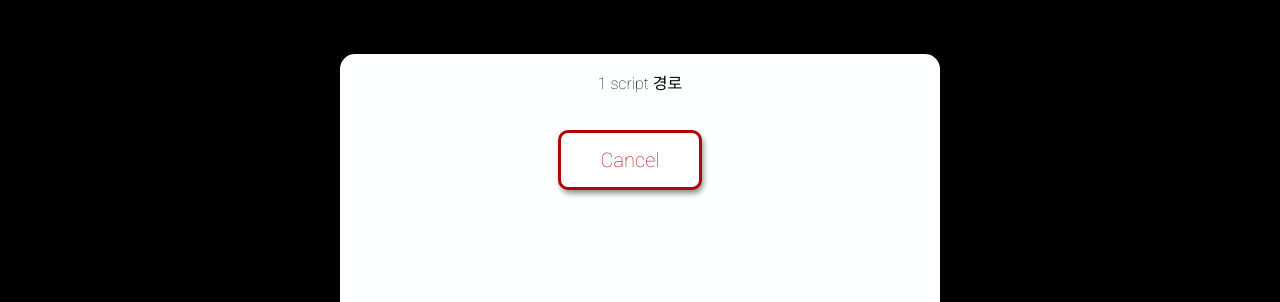
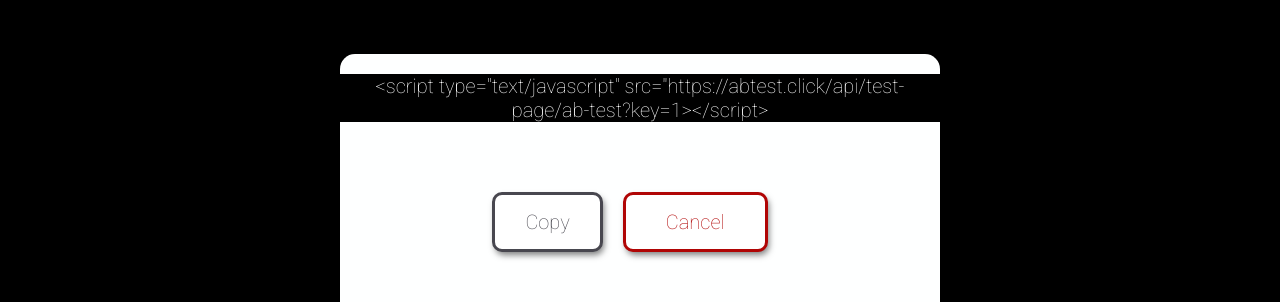
Before and after one commit to Pogith/ab-test-frontend, a React (Create React App) app: page /user/project/1/1 in a window 1280 px wide. Shown: the part 146-448 px from the top of the page. Built offline with nearby package versions, Linux system fonts and the light colour scheme; no server answers.

Commit message:
feat: script 태그 수정 및 복사 기능 버튼 추가 및 버튼색상 코드변경

```diff
--- a/src/component/ScriptKeyModal/ScriptKeyModal.js
+++ b/src/component/ScriptKeyModal/ScriptKeyModal.js
@@ -1,16 +1,40 @@
 import React from "react";
 import { useParams } from "react-router-dom";
+import classNames from "classnames/bind";
 
 import Modal from "../common/Modal/Modal";
 import ModalPortal from "../common/ModalPortal/ModalPortal";
+import styles from "./ScriptKeyModal.module.scss";
+
+const cx = classNames.bind(styles);
 
 export default function ScriptKeyModal() {
   const { projectId, uniqId } = useParams();
+  const scriptKey = `<script type="text/javascript" src="https://abtest.click/api/test-page/ab-test?key=${uniqId}></script>`;
+  const handleCopyButtonClick = async () => {
+    try {
+      await window.navigator.clipboard.writeText(scriptKey);
+
+      alert("Script 복사완료!");
+    } catch (err) {
+      console.error("Copy Error", err);
+    }
+  };
 
   return (
     <ModalPortal>
       <Modal
-        message={<p>{uniqId} script 경로</p>}
+        message={
+          <>
+            <p className={cx("script__key")}>{scriptKey}</p>
+            <button
+              className={cx("script__copybutton")}
+              onClick={handleCopyButtonClick}
+            >
+              Copy
+            </button>
+          </>
+        }
         redirectLink={`/user/project/${projectId}`}
       />
     </ModalPortal>
--- /dev/null
+++ b/src/component/ScriptKeyModal/ScriptKeyModal.module.scss
@@ -0,0 +1,29 @@
+$gray-color: rgb(72, 71, 79);
+$white-color: rgb(255, 255, 255);
+
+.script {
+  &__key {
+    font-size: 20px;
+    color: $white-color;
+    background-color: black;
+  }
+  &__copybutton {
+    padding: 15px 30px;
+    margin-top: 50px;
+    margin-right: 20px;
+    font-size: 20px;
+    color: $gray-color;
+    cursor: pointer;
+    background-color: $white-color;
+    border: 3px solid $gray-color;
+    border-radius: 10px;
+    box-shadow: 2px 4px 6px -1px rgba(0, 0, 0, 0.5);
+    transition: all 0.3s ease-in-out;
+
+    &:hover {
+      color: $white-color;
+      background-color: $gray-color;
+      border: 3px solid $gray-color;
+    }
+  }
+}
```
